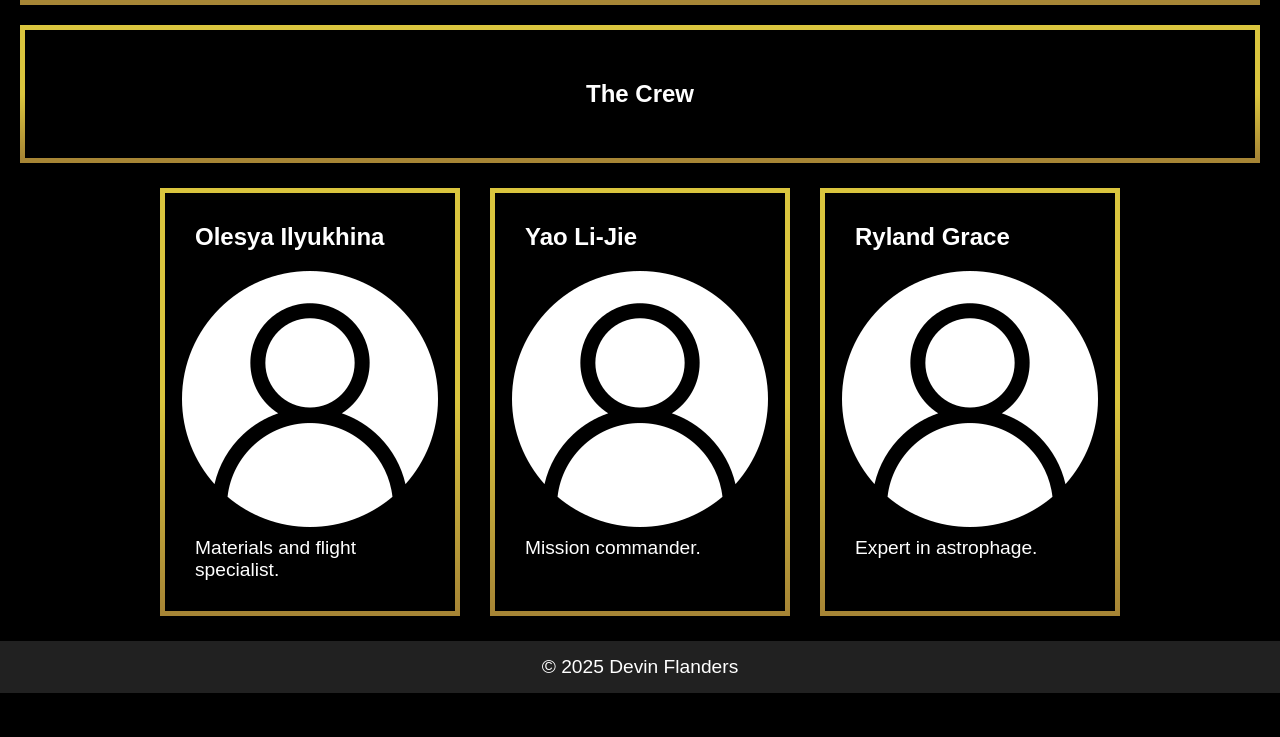
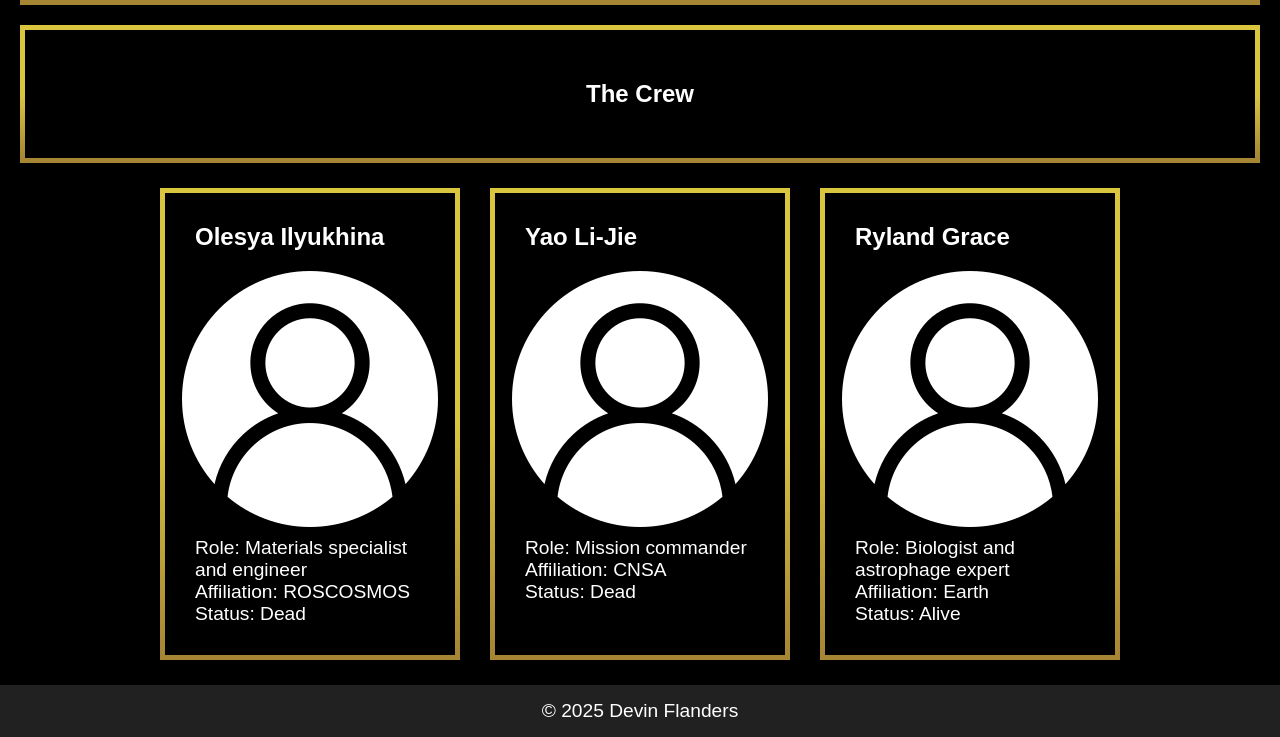
Before and after one commit to TharTharMushroom/Project-Hail-Mary-Website, a plain HTML site: page index.html in a window 1280 px wide. Shown: the part 961-1698 px from the top of the page. Before the commit the page ends 1654 px from the top, so only its background shows below. Drawn offline with Linux system fonts and the light colour scheme.

Commit message:
Add files via upload

```diff
--- a/index.html
+++ b/index.html
@@ -73,21 +73,27 @@
                 <div class="profile-circle">
             <img src="user.png" alt="Profile Picture">
             </div>
-                <p>Materials and flight specialist.</p>
+                <p>Role: Materials specialist and engineer</p>
+                <p>Affiliation: ROSCOSMOS</p>
+                <p>Status: Dead</p>
                 </div>
                 <div class="card">
                 <h3>Yao Li-Jie</h3>
                 <div class="profile-circle">
             <img src="user.png" alt="Profile Picture">
             </div>
-                <p>Mission commander.</p>
+                <p>Role: Mission commander</p>
+                <p>Affiliation: CNSA</p>
+                <p>Status: Dead</p>
                 </div>
                 <div class="card">
                 <h3>Ryland Grace</h3>
                 <div class="profile-circle">
             <img src="user.png" alt="Profile Picture">
             </div>
-                <p>Expert in astrophage.</p>
+                <p>Role: Biologist and astrophage expert</p>
+                <p>Affiliation: Earth</p>
+                <p>Status: Alive</p>
                  </div>
             </div>
         </section>
```
